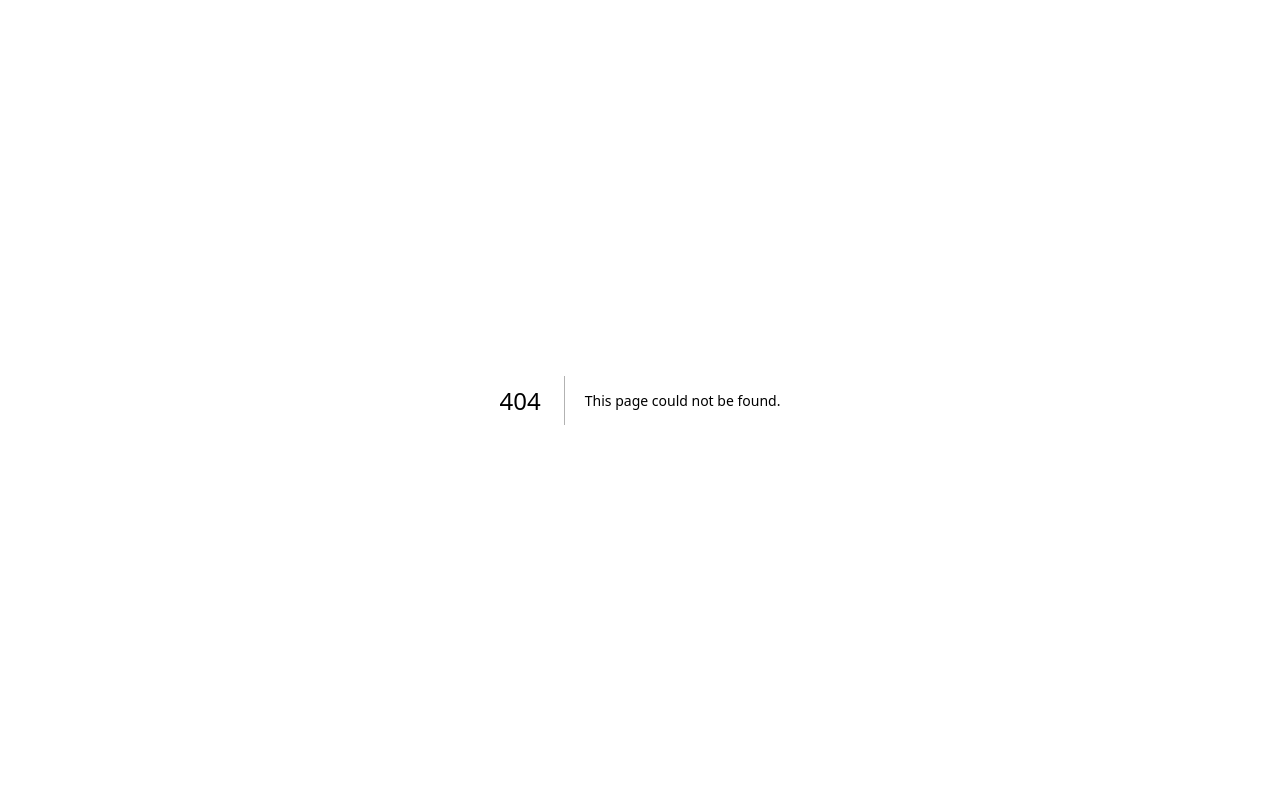
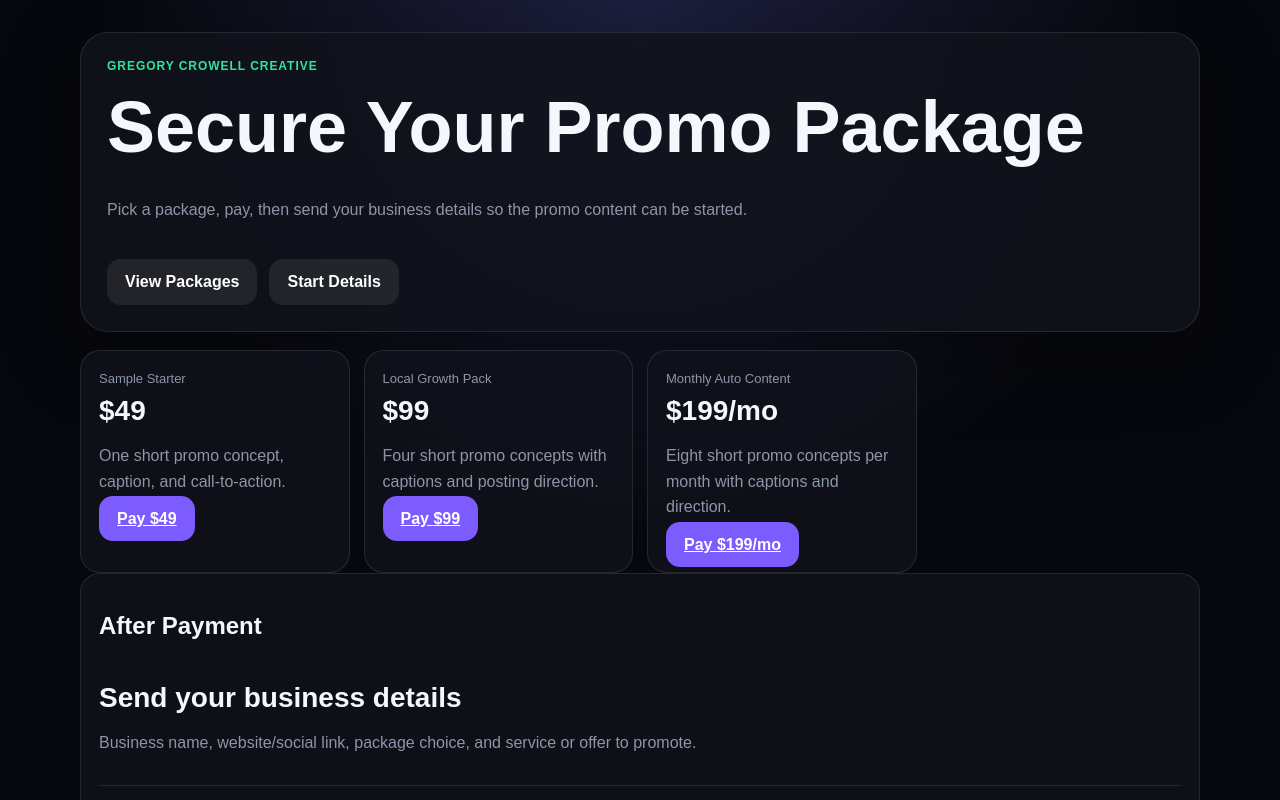
Before and after one commit to GCreative850/auto, a Next.js app: page /pay in a window 1280 px wide. Before the commit this address had no page. Shown: the top 800 px of the page. Built offline with nearby package versions, Linux system fonts and the light colour scheme; no server answers.

Commit message:
Add payment links page

```diff
--- /dev/null
+++ b/app/pay/page.tsx
@@ -0,0 +1,46 @@
+const samplePay = process.env.NEXT_PUBLIC_PAY_SAMPLE_URL || "";
+const growthPay = process.env.NEXT_PUBLIC_PAY_GROWTH_URL || "";
+const monthlyPay = process.env.NEXT_PUBLIC_PAY_MONTHLY_URL || "";
+
+const packages = [
+  { name: "Sample Starter", price: "$49", link: samplePay, detail: "One short promo concept, caption, and call-to-action." },
+  { name: "Local Growth Pack", price: "$99", link: growthPay, detail: "Four short promo concepts with captions and posting direction." },
+  { name: "Monthly Auto Content", price: "$199/mo", link: monthlyPay, detail: "Eight short promo concepts per month with captions and direction." }
+];
+
+export default function PayPage() {
+  return (
+    <main className="container">
+      <section className="hero">
+        <div className="kicker">Gregory Crowell Creative</div>
+        <h1>Secure Your Promo Package</h1>
+        <p>Pick a package, pay, then send your business details so the promo content can be started.</p>
+        <div className="actions">
+          <a className="secondary" href="/business-package">View Packages</a>
+          <a className="secondary" href="/start">Start Details</a>
+        </div>
+      </section>
+
+      <section className="grid">
+        {packages.map((item) => (
+          <div className="card" key={item.name}>
+            <span>{item.name}</span>
+            <strong>{item.price}</strong>
+            <p>{item.detail}</p>
+            {item.link ? (
+              <a className="primary small" href={item.link}>Pay {item.price}</a>
+            ) : (
+              <p>Payment link pending.</p>
+            )}
+          </div>
+        ))}
+      </section>
+
+      <section className="card">
+        <h2>After Payment</h2>
+        <div className="item"><strong>Send your business details</strong><p>Business name, website/social link, package choice, and service or offer to promote.</p></div>
+        <div className="item"><strong>Start small</strong><p>The $49 sample is the easiest first step before moving into monthly content.</p></div>
+      </section>
+    </main>
+  );
+}
```
